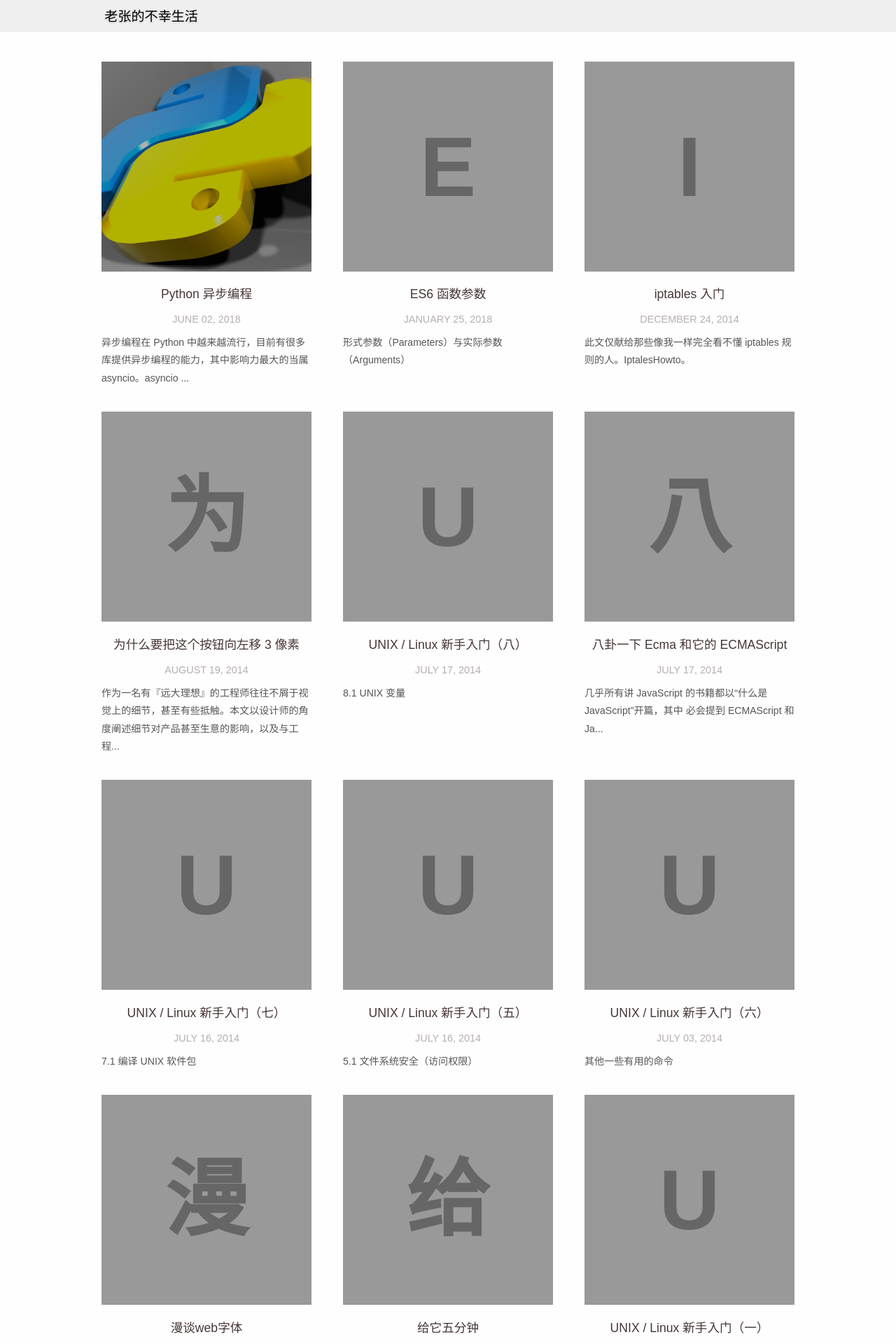
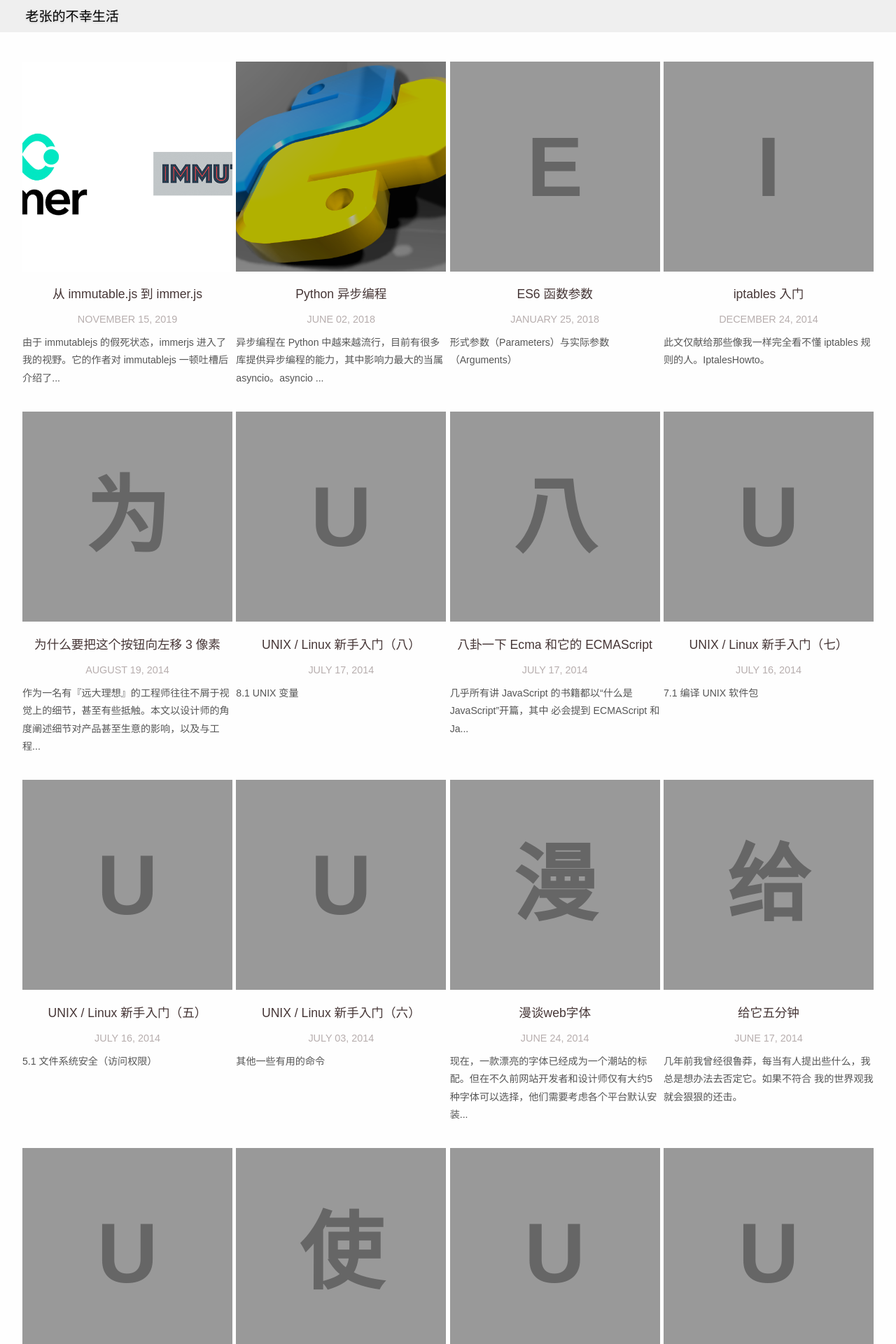
Before and after one commit to dexbol/dexbol.github.com, a Jekyll site: the page built from index.html, in a window 1280 px wide. Shown: the top 1920 px of the page at 70% size. Built offline with Jekyll 4.4.1, drawn with Linux system fonts in a browser that asks for light colours; the list of posts is cut into pages by our own code; some of the changed text lies outside the part shown.

Commit message:
Complete immutable.js to immer.js

```diff
--- a/_config.yml
+++ b/_config.yml
@@ -1,4 +1,5 @@
-name: "老张的不幸生活"
+name: "老张"
+title: "老张的碎碎念"
 author: "Zhang Kai"
 highlighter: rouge
 permalink: /:year/:month/:day/:title
--- a/_layouts/default.html
+++ b/_layouts/default.html
@@ -7,7 +7,7 @@
 {% if page.title %}
 <title>{{ page.title }}</title>
 {% else %}
-<title>{{ site.name }}</title>
+<title>{{ site.title }}</title>
 {% endif %}
 <link rel="shortcut icon" href="/ass/favicon.ico" />
 <link rel="stylesheet" href="/ass/csjs/style.css" />
@@ -21,7 +21,7 @@
 <div class="header">
 <header>
 <h1>
-<a title="{{ site.name }}" href="/">
+<a title="{{ site.title }}" href="/">
 <img src="/ass/img/logo.svg" />
 </a>
 </h1>
--- a/_layouts/post.html
+++ b/_layouts/post.html
@@ -20,6 +20,11 @@
 {% endif %}
 </section>
 <section class="post">
+{% if page.thumb %}
+<div class="thumb">
+<img src="{{ page.thumb }}" title="{{ page.title }}" />
+</div>
+{% endif %}
 {{ content }}
 </section>
 <div class="relative">
--- /dev/null
+++ b/_posts/2019-11-15-immutable-js-to-immer-js.md
@@ -0,0 +1,46 @@
+---
+title: "从 immutable.js 到 immer.js"
+thumb: "/ass/img/immutable-immer.png"
+layout: post
+tags:
+    - javascript
+---
+
+由于 `immutablejs` 的假死状态，`immerjs` 进入了我的视野。它的作者对 `immutablejs`
+一顿吐槽后介绍了 `immerjs` 的优势，跟之前 `immutable.js` 作者对 `Object.observe`
+吐槽后再引出 `immutablejs` 如出一辙。
+
+## 为什么要换
+最主要的原因是 `immutable.js` 已经一年多不发版了，一直停留在`v4.0.0-rc.12`。
+在 Google 上搜索 "Is Immutable.js dead" 会发现不少人都有这个疑虑：
+
+    "Immutable.js is now immutable" 😄
+
+虽然 `immutable.js` 依然健壮，
+但个人感觉一个一年多都不发新版的**前端库**肯定不会是未来的趋势。
+
+其次，`immutablejs` 提供了与普通 JS 对象不同的方法来获取/设置属性：`get` `set`
+`getIn` `setIn` 等等。你不仅需要在 state 中使用他们，而且它们会散落到很多组建内，
+除非频繁的使用 `toJS()` 方法，但这又会带来性能问题。也就是说越早切换，成本越低。
+
+## immerjs 简介
+immer.js 使用 `Proxy` 对象实现 copy-on-write 机制，保证资源的有效利用。
+由于 [官方](https://immerjs.github.io/immer/docs/introduction)
+上已经有了比较详细的用法和说明。这里只重点演示一下它的实现逻辑：
+
+<script src="https://gist.github.com/dexbol/3295333eacc66419c5b5236a860f0d63.js"></script>
+
+## 从 immutable.js 到 immer.js
+目前代码库里涉及到一百多个文件需要修改。
+原本打算用 codemod 批量处理，但由于能力有限，对 AST 了解不多，最终还是决定手动改。
+这里记录一下修改时经常遗漏的几个地方：
+
+- Map 的 size 属性，immutable 的 Map 有 size 属性，可以很方便获取属性个数，
+  使用 immer 后，需要用 Object.keys().length 代替。
+
+- Redux reducer 通常通过返回一个新对象来更新状态，但使用 immer 后最好直接在 draft
+  对象上直接操作，并返回 `undefined` ，修改 draft 后依然返回对象，容易造成意想不到的错误。
+
+- Immutable 的 getIn() 方法可以比较方便获取深层属性，但用普通对象后需要确定每一级属性都是对象。
+  比如 x.getIn(['a', 'b']) , 如果 a 属性是 undefined 此表达式只会默默的返回 undefined
+  而使用 x.a.b 会直接报错。
--- a/ass/csjs/style.scss
+++ b/ass/csjs/style.scss
@@ -8,29 +8,6 @@
 @mixin min-screen($res) {
     @media screen and (min-width: $res) {
         @content;
-    }
-}
-
-@mixin content-width($is_wide: false) {
-    @include min-screen(320px) {
-        width: 300px;
-    }
-    @include min-screen(375px) {
-        width: 350px;
-    }
-    @include min-screen(414px) {
-        width: 400px;
-    }
-    @include min-screen(660px) {
-        width: 660px;
-    }
-    @if ($is_wide) {
-        @include min-screen(990px) {
-            width: 990px;
-        }
-        @include min-screen(1320px) {
-            width: 1320px;
-        }
     }
 }
 
@@ -53,14 +30,15 @@
     padding: 0;
     margin: 0;
     .content, header {
+        max-width: 660px;
+        padding: 0 2em;
         margin: 0 auto;
-        @include content-width();
     }
 }
 
 .page-index {
     .content, header {
-        @include content-width(true);
+        max-width: 1320px;
     }
 }
 
@@ -140,13 +118,13 @@
             background-repeat: no-repeat;
             background-size: cover;
             background-position: center;
-        }
-        .thumb.letter {
-            background: #999;
-            color: #666;
-            font-size: 120px;
-            text-align: center;
-            text-transform: uppercase;
+            &.letter {
+                background: #999;
+                color: #666;
+                font-size: 120px;
+                text-align: center;
+                text-transform: uppercase;
+            }
         }
         .excerpt {
             margin: 0;
@@ -154,13 +132,6 @@
             font-size: .88em;
         }
         @include min-screen(660px) {
-            width: 310px;
-            .thumb {
-                height: 310px;
-                line-height: 310px;
-            }
-        }
-        @include min-screen(990px) {
             width: 300px;
             .thumb {
                 height: 300px;
@@ -184,8 +155,6 @@
 }
 
 article {
-    margin: 2em 0;
-
     a {
         color: #555;
         border-bottom: 1px solid $highlight-color;
```
Also changed, not shown: other parts of _layouts/default.html (+1 -1 lines), _posts/2018-06-02-asynchronous-python.md (+4 -4 lines), ass/img/immutable-immer.png (added).
